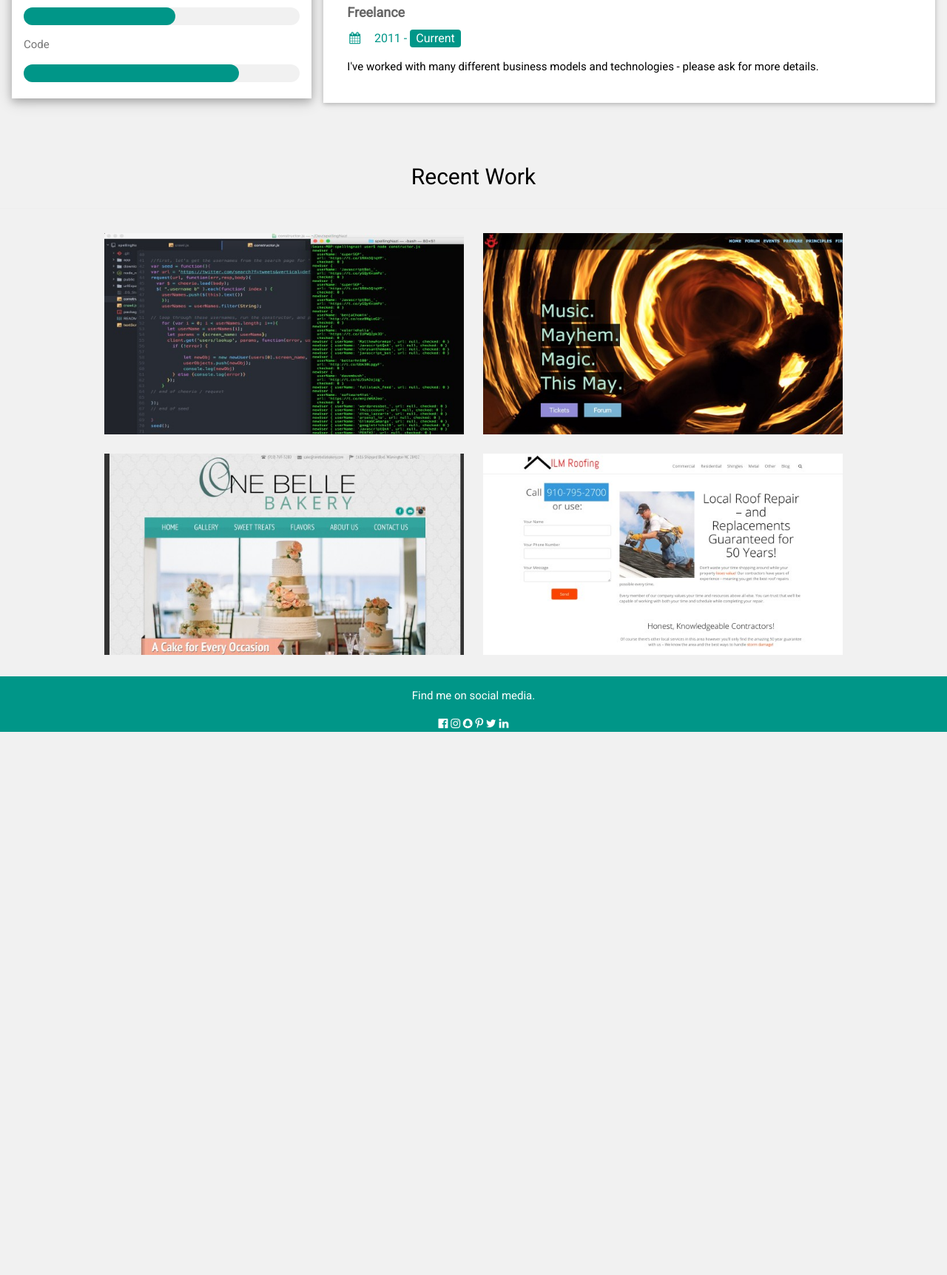
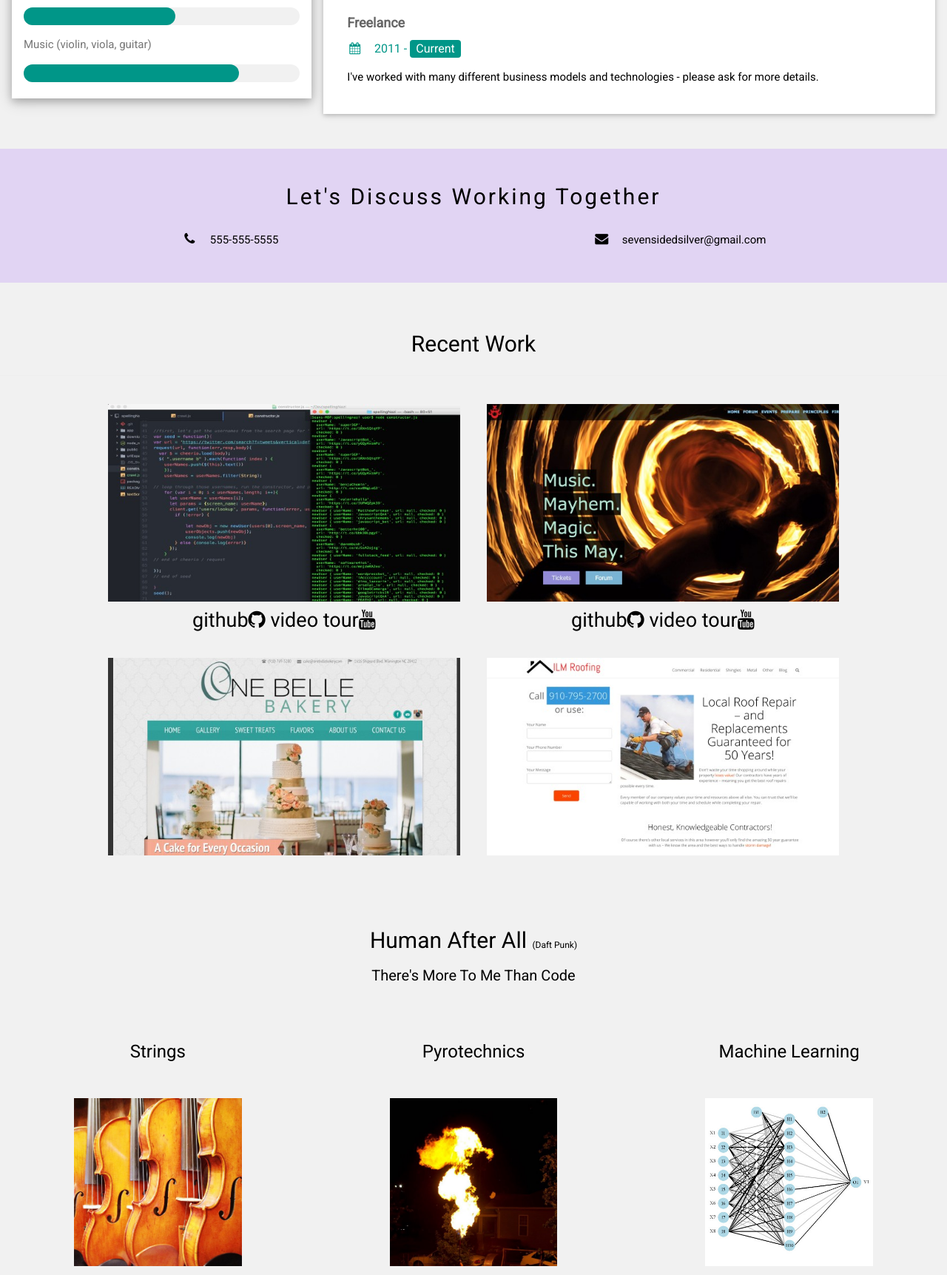
Before and after one commit to sevensidedsilver/portfolio, a plain HTML site: page index.html in a window 1280 px wide. Shown: the part 1077-2800 px from the top of the page at 74% size. Before the commit the page ends 2066 px from the top, so only its background shows below. Drawn offline with nearby package versions, Linux system fonts and the light colour scheme.

Commit message:
updating images

```diff
--- a/index.html
+++ b/index.html
@@ -18,6 +18,7 @@ html,body,h1,h2,h3,h4,h5,h6 {font-family: "Roboto", sans-serif}
 <div class="w3-content w3-margin-top" style="max-width:1400px;">
 
   <!-- The Grid -->
+  <div class="gridContain">
   <div class="w3-row-padding">
 
     <!-- Left Column -->
@@ -37,7 +38,7 @@ html,body,h1,h2,h3,h4,h5,h6 {font-family: "Roboto", sans-serif}
           <hr>
 
           <p class="w3-large"><b><i class="fa fa-asterisk fa-fw w3-margin-right w3-text-teal"></i>Skills</b></p>
-          <p>Font End (HTML, CSS, Javacript)</p>
+          <p>Front End (HTML, CSS, Javacript)</p>
           <div class="w3-light-grey w3-round-xlarge w3-small">
             <div class="w3-container w3-center w3-round-xlarge w3-teal" style="width:96%">96%</div>
           </div>
@@ -66,7 +67,7 @@ html,body,h1,h2,h3,h4,h5,h6 {font-family: "Roboto", sans-serif}
           <div class="w3-light-grey w3-round-xlarge">
             <div class="w3-round-xlarge w3-teal" style="height:24px;width:55%"></div>
           </div>
-          <p>Code</p>
+          <p>Music (violin, viola, guitar)</p>
           <div class="w3-light-grey w3-round-xlarge">
             <div class="w3-round-xlarge w3-teal" style="height:24px;width:78%"></div>
           </div>
@@ -110,7 +111,7 @@ html,body,h1,h2,h3,h4,h5,h6 {font-family: "Roboto", sans-serif}
           <hr>
         </div>
         <div class="w3-container">
-          <a href="http://bluefission.com/></a><h5 class="w3-opacity"><b>Bluefission</b></h5></a>
+          <a href="http://bluefission.com/"><h5 class="w3-opacity"><b>Bluefission</b></h5></a>
           <h6 class="w3-text-teal"><i class="fa fa-calendar fa-fw w3-margin-right"></i>April 2014 - July 2016</h6>
           <p>Working remotely as a part of a big team, I kept to a strict, personally disciplined schedule during my work with Bluefission. Designers sent me Adobe Illustrator images, I sent them mirrored webpages - plain and simple.</p>
           <hr>
@@ -127,16 +128,37 @@ html,body,h1,h2,h3,h4,h5,h6 {font-family: "Roboto", sans-serif}
 
   <!-- End Grid -->
   </div>
+</div>
 
   <!-- End Page Container -->
 </div>
 <!-- END OF CV TOP -->
 
-<section>
+<section class="contactSection">
+  <div class="contactHead">
+    <h2>Let's Discuss Working Together</h2>
+  </div>
+
+  <div class="contactCols">
+    <div class="contactPhone">
+      <p><a href="tel:5555555555"><i class="fa fa-phone fa-fw w3-margin-right w3-large w3-text"></i>555-555-5555</a></p>
+    </div>
+
+    <div class="contactEmail">
+      <p><a href="mailto:sevensidedsilver@gmail.com"><i class="fa fa-envelope fa-fw w3-margin-right w3-large w3-text"></i>sevensidedsilver@gmail.com</a></p>
+    </div>
+  </div>
 
 
 
 
+
+</section>
+
+
+
+
+<section>
 
 
   <div class="recent">
@@ -145,7 +167,7 @@ html,body,h1,h2,h3,h4,h5,h6 {font-family: "Roboto", sans-serif}
                           <div class=" portRow">
 
 
-
+                              <div class="portWrap">
                               <div class="portfolio-item">
                                   <a href="https://wordpress.com/read/feeds/53576049/posts/1468708029">
                                       <img class="img-portfolio img-responsive" src="images/spelling.jpg">
@@ -155,9 +177,20 @@ html,body,h1,h2,h3,h4,h5,h6 {font-family: "Roboto", sans-serif}
                                             <p class="descp">spelling errors and tweeting to website </p>
                                             <p class="descp">owners when it finds them.</p>
 
+
                                         </div>
                                   </a>
                               </div>
+
+                              <div class="portlinks">
+
+                                <a href="https://github.com/sevensidedsilver/spellingnazi">github<i class="fa fa-github w3-hover-opacity"></i></a>
+                                <a href="https://www.youtube.com/watch?v=teEJ8OeD7kE&t">video tour<i class="fa fa-youtube w3-hover-opacity"></i></a>
+
+                              </div>
+                            </div>
+
+                              <div class="portWrap">
                               <div class="portfolio-item">
                                   <a href="http://www.rhapsodyfestival.com/#!/">
                                       <img class="img-portfolio img-responsive" src="images/rhapsody.jpg">
@@ -170,39 +203,53 @@ html,body,h1,h2,h3,h4,h5,h6 {font-family: "Roboto", sans-serif}
 
                                       </div>
                                   </a>
+
+
                               </div>
+                              <div class="portlinks">
+                                <a href="https://github.com/sevensidedsilver/festivalsite">github<i class="fa fa-github w3-hover-opacity"></i></a>
+                                <a href="https://www.youtube.com/watch?v=4_VXnLC6C7U&t">video tour<i class="fa fa-youtube w3-hover-opacity"></i></a>
+
+                              </div>
+                            </div>
+
+
+
+
 
                           </div>
 
 
                           <div class=" portRow">
+                        <div class="portWrap">
                               <div class="portfolio-item">
                                   <a href="http://www.onebellebakery.com/">
                                       <img class="img-portfolio img-responsive" src="images/oneBelle.jpg">
                                       <div class="desc">
 
                                         <p class="descp">A simple, beautiful website for a business</p>
-                                        <p class="descp">that makes simply beatiful cakes. I ended up building the site</p>
-                                        <p class="descp">with Wordpress and showed the client how</p>
+                                        <p class="descp">that makes simply beatiful cakes. I ended up building</p>
+                                        <p class="descp"> the site with Wordpress and showed the client how</p>
                                         <p class="descp">to update the pages or add a blog. </p>
 
                                       </div>
                                   </a>
-                              </div>
+                              </div>    </div>
+                  <div class="portWrap">
                               <div class="portfolio-item">
                                   <a href="http://ilmroofing.com/">
                                       <img class="img-portfolio img-responsive" src="images/leadgen.jpg">
                                       <div class="desc">
 
                                         <p class="descp">This pay per lead site makes me passive income.</p>
-                                        <p class="descp">Buy automating my income, I'll be able to ruthlessly optimize</p>
+                                        <p class="descp">Buy automating my income, I'll be able to optimize</p>
                                         <p class="descp">My work for other companies - without the fear </p>
                                         <p class="descp">of "automating myself out of the job".</p>
 
                                       </div>
                                   </a>
                               </div>
-
+    </div>
 
 
                           </div>
@@ -218,6 +265,93 @@ html,body,h1,h2,h3,h4,h5,h6 {font-family: "Roboto", sans-serif}
 
 
 </section>
+<section>
+
+  <div class="humanHeader">
+    <h2><a href="https://www.youtube.com/watch?v=PXYeARRyDWk">Human After All <span>(Daft Punk)</span></a></h2>
+    <h4>There's More To Me Than Code</h4>
+  </div>
+  <div class="humanDiv">
+
+
+
+
+  <div class="humanColumn">
+    <h3>Strings</h3>
+    <div class="humanImage">
+      <img src="./images/violins.jpg" alt="string instruments">
+    </div>
+  <div class="humanDesc">
+    <p>
+      I could play my first song before I could write my name - music is a huge part of my life.
+    </p>
+
+    <p>
+      Starting on the violin, it wasn't long before I picked up guitars and other string instruments.
+    </p>
+
+    <p>
+      Recently, I've been enjoying the combination of software and music with programs like Ableton.
+    </p>
+  </div>
+
+  </div>
+
+
+
+
+
+
+  <div class="humanColumn">
+    <h3>Pyrotechnics</h3>
+    <div class="humanImage">
+      <img src="./images/poofergon2.jpg" alt="propane pyrotechnics">
+    </div>
+  <div class="humanDesc">
+    <p>
+      Building and operating propane pyrotechnics has been apart of my life for about 3 years.
+    </p>
+
+    <p>
+      They're safer than they seem, and add lots of excitement to outdoor events.
+    </p>
+
+    <p>
+      I'm proud of these creations and love sharing them with others at festivals and concerts.
+    </p>
+  </div>
+
+  </div>
+
+
+
+
+
+
+  <div class="humanColumn">
+    <h3>Machine Learning</h3>
+    <div class="humanImage">
+      <img src="./images/nnet.jpg" alt="propane pyrotechnics">
+    </div>
+  <div class="humanDesc">
+    <p>
+      I believe machine learning's market impact will rival that of the industrial revolution.
+    </p>
+
+    <p>
+      I'm determined to learn data science and become an industry influencer.
+    </p>
+
+    <p>
+      Online courses, Python libraries, and test data sets have gotten my education off to a great start!
+    </p>
+  </div>
+
+  </div>
+
+  </div>
+
+</section>
 
 
 
@@ -225,13 +359,13 @@ html,body,h1,h2,h3,h4,h5,h6 {font-family: "Roboto", sans-serif}
 
 
 <footer class="w3-container w3-teal w3-center w3-margin-top">
-  <p>Find me on social media.</p>
-  <i class="fa fa-facebook-official w3-hover-opacity"></i>
-  <i class="fa fa-instagram w3-hover-opacity"></i>
-  <i class="fa fa-snapchat w3-hover-opacity"></i>
-  <i class="fa fa-pinterest-p w3-hover-opacity"></i>
-  <i class="fa fa-twitter w3-hover-opacity"></i>
-  <i class="fa fa-linkedin w3-hover-opacity"></i>
+  <p>Let's Connect.</p>
+  <div>
+  <a href="https://github.com/sevensidedsilver"><i class="fa fa-github w3-hover-opacity"></i></a>
+  <a href="https://www.facebook.com/profile.php?id=100004655085005"><i class="fa fa-facebook-official w3-hover-opacity"></i></a>
+  <a href="https://twitter.com/Shifkey"><i class="fa fa-twitter w3-hover-opacity"></i></a>
+  <a href="https://www.linkedin.com/in/ruffolos/>"<i class="fa fa-linkedin w3-hover-opacity"></i></a>
+  </div>
 </footer>
 
 </body>
--- a/style.css
+++ b/style.css
@@ -17,20 +17,35 @@
     justify-content: center;
 }
 
-
+.portlinks {
+    font-size: 1.8em;
+}
 .portfolio-item {
-    padding: 1%;
-    max-width: 40%;
-    min-width: 400px;
+  padding: 1%;
+  width: 100%;
 }
 
 img.img-portfolio.img-responsive {
     max-width: 100%;
 }
 
+section.contactSection {
+    background: rgba(111, 0, 255, 0.12);
+    padding: 32px;
+    text-align: center;
+    margin-top: 3em;
+}
+.contactHead h2 {
+    letter-spacing: 3px;
+}
+.contactCols {
+    display: flex;
+    justify-content: space-around;
+}
 
-
-
+.contactCols a:hover {
+    color: grey;
+}
 
 
 /*Getting the descriptions to show on hover*/
@@ -86,15 +101,63 @@ p.descp {
   transform: translateY(0);
 }
 
+.portWrap {
+    padding: 1%;
+    max-width: 40%;
+    min-width: 400px;
+}
 
 
+footer.w3-container.w3-teal.w3-center.w3-margin-top {
+    display: flex;
+    flex-direction: column;
+    height: 110px;
+}
 
+footer div {
+    font-size: 2em;
+    padding: 0px;
+}
 
+.humanHeader {
+    text-align: center;
+  margin: 5em 0 4em;
+}
+h2 span {
+    font-size: .4em;
+}
 
+a {
+    text-decoration: none;
+    transition: .2s;
+    cursor: pointer;
+}
+a:hover {
+    color: #00dcff;
+    letter-spacing: 1px;
+    transition: .3s;
+}
 
+.humanDiv {
+    display: flex;
+    flex-direction: row;
+    justify-content: space-around;
 
+}
 
+.humanColumn {
+    max-width: 30%;
+    text-align: center;
+}
 
+.humanImage {
+    max-width: 59%;
+    margin: 3em auto;
+}
+
+img {
+    max-width: 100%;
+}
 
 @media only screen and (min-width: 700px) {
 
```
Also changed, not shown: images/nnet.jpg (added), images/poofergon2.jpg (added), images/violins.jpg (added).
